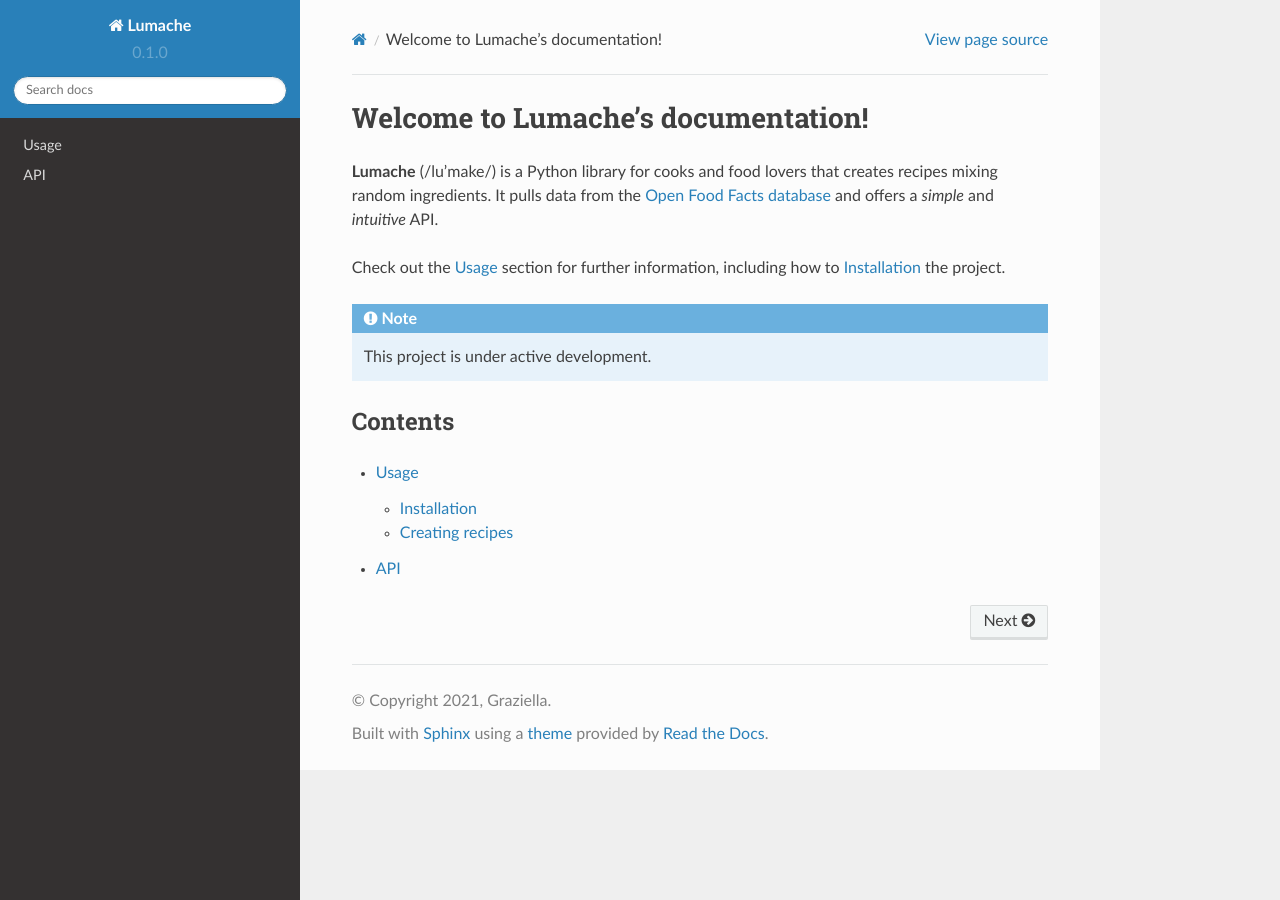
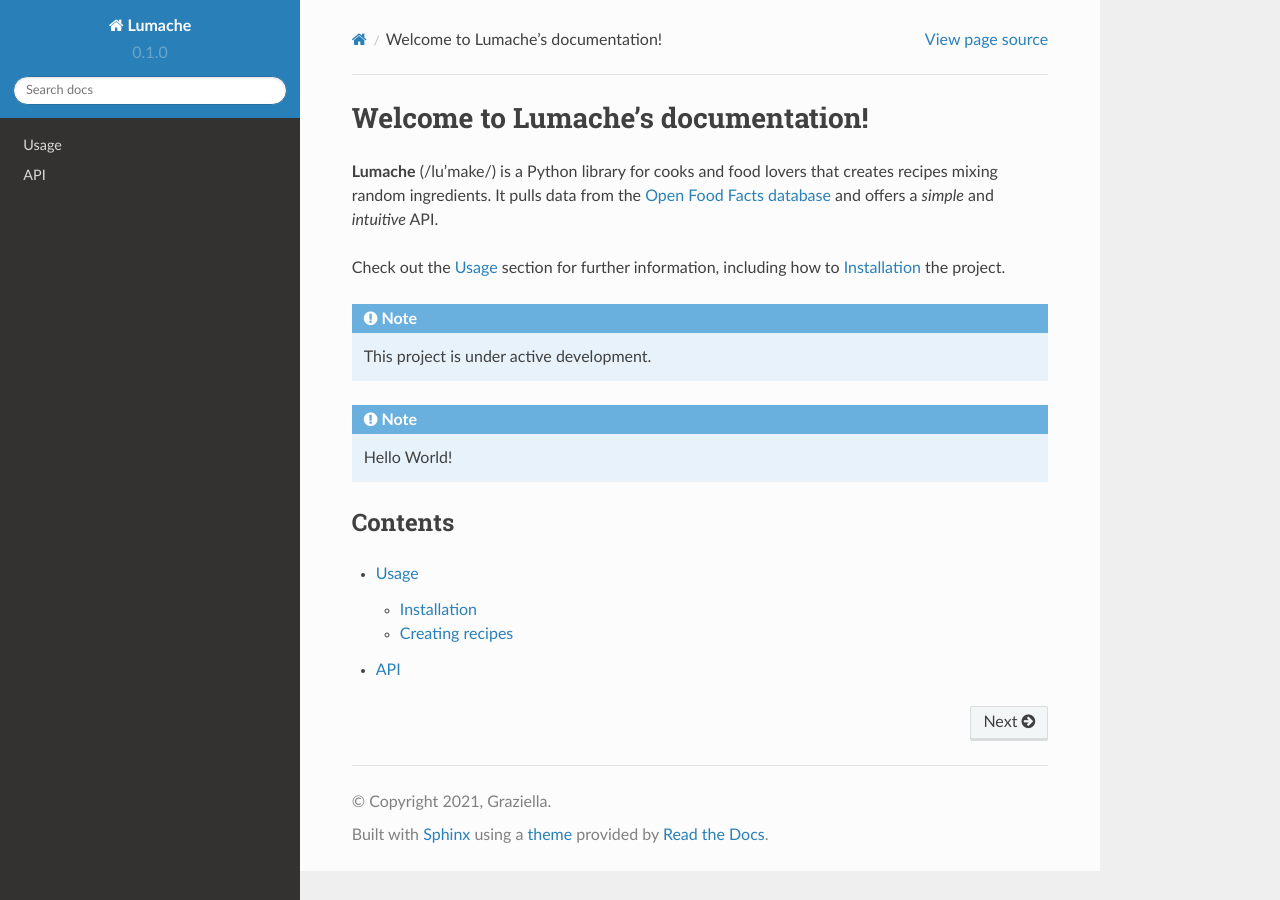
Before and after one commit to szapp/rtd-tutorial, a Sphinx documentation site: the page built from docs/source/index.rst, in a window 1280 px wide. Built offline with Sphinx 7.4.7 and the Read the Docs theme 2.0.0, drawn with Linux system fonts in a browser that asks for light colours.

Commit message:
Update index.rst

```diff
--- a/docs/source/index.rst
+++ b/docs/source/index.rst
@@ -13,6 +13,10 @@
 
    This project is under active development.
 
+.. note::
+
+   Hello World!
+
 Contents
 --------
 
```
